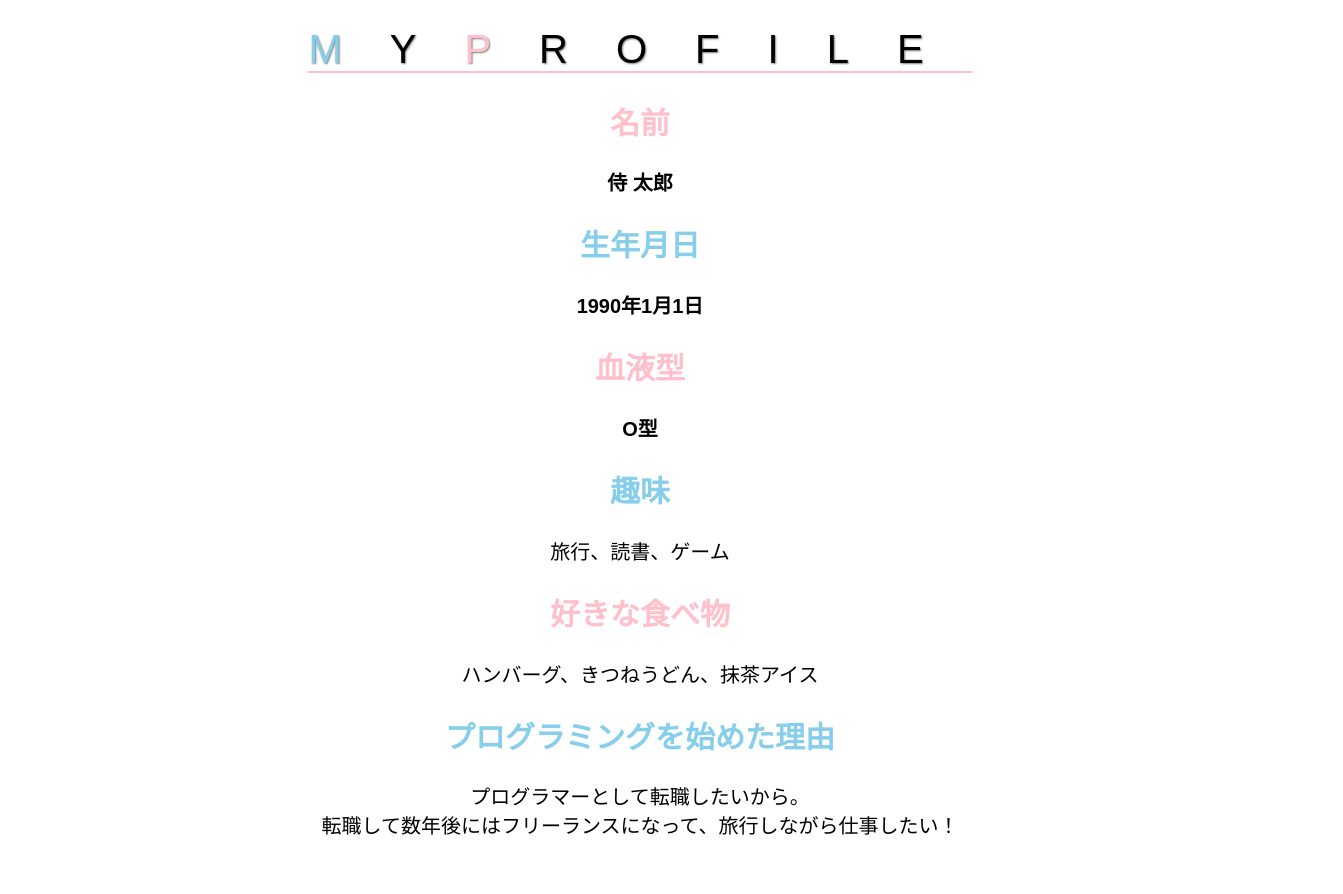
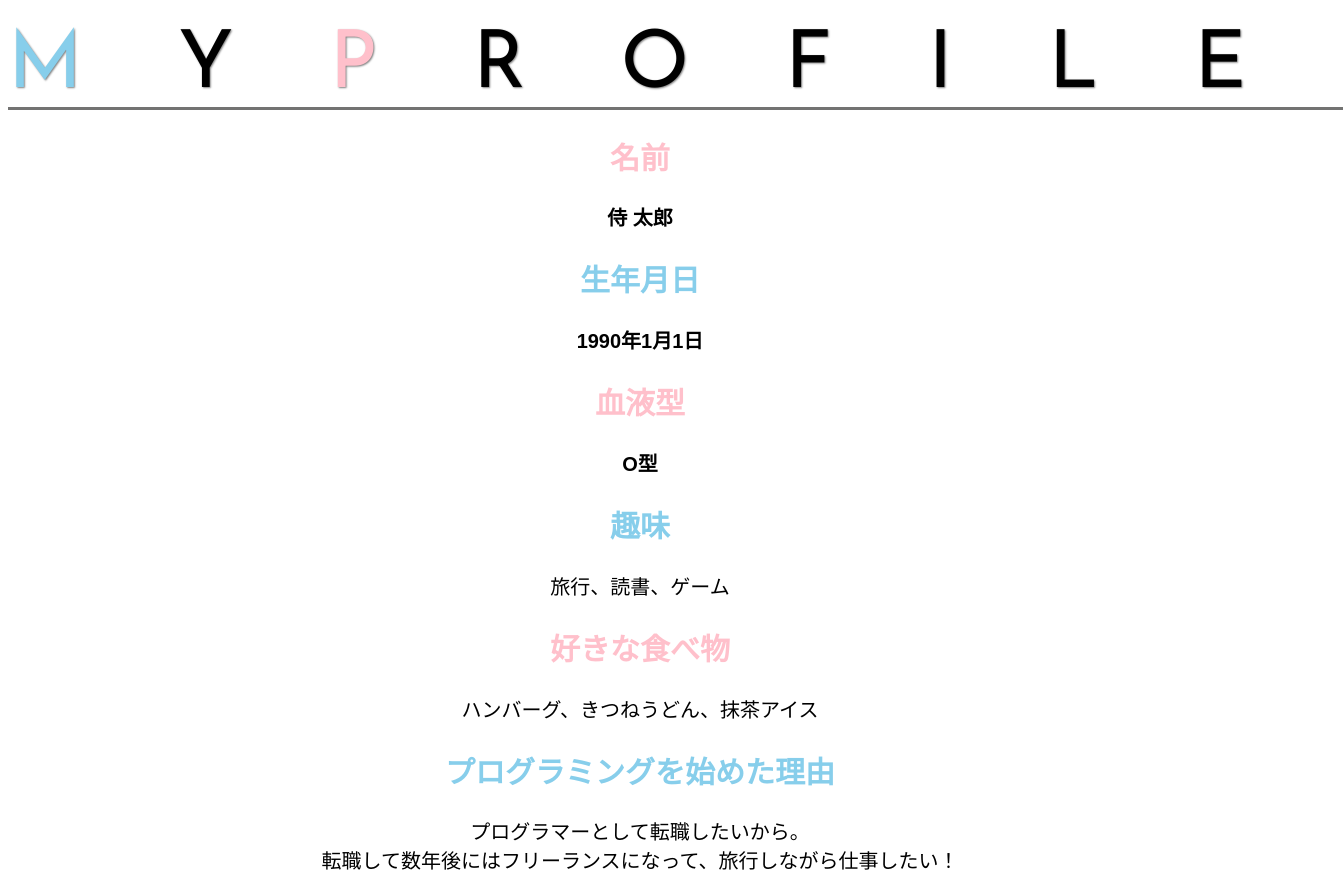
Before and after one commit to hrk0310/html-css-basic-kadai, a plain HTML site: page kadai_014/kadai_014.html in a window 1280 px wide. Shown: the whole page, 1343 px wide, since content can reach past the window. Before the commit the page ends 859 px from the top, so only its background shows below. Drawn offline with Linux system fonts and the light colour scheme.

Commit message:
Add files via upload

```diff
--- a/kadai_014/kadai_014.html
+++ b/kadai_014/kadai_014.html
@@ -5,30 +5,33 @@
     <meta name="description" content="このページは14章の課題です。">
       <meta charset="utf-8">
       <!-- 以下の1行で外部のCSSファイルを読み込みます -->
+
       <link rel="stylesheet" href="style.css">
+      <!-- ここでGoogle Fontsを読み込みます -->
+      <link rel="preconnect" href="https://fonts.googleapis.com">
+      <link rel="preconnect" href="https://fonts.gstatic.com" crossorigin>
+      <link href="https://fonts.googleapis.com/css2?family=Josefin+Sans&display=swap" rel="stylesheet">
 </head>
 
 <body>
-  <link rel="stylesheet" href="web-fonts.css">
-  <!-- ここでGoogle Fontsを読み込みます -->
-  <link rel="preconnect" href="https://fonts.googleapis.com">
-  <link rel="preconnect" href="https://fonts.gstatic.com" crossorigin>
-  <link href="https://fonts.googleapis.com/css2?family=Josefin+Sans&display=swap" rel="stylesheet">
-    <h1><span class="border-bottom-1"><span class="text-bold1">M</span>Y<span class="text-bold2">P</span>ROFILE</h1></span></h1>
-    <h1 class="google-fonts"></h1>
+    <h1><span class="decoretion"><span class="text-bold1">M</span>Y<span class="text-bold2">P</span>ROFILE</h1></span></h1>
 
 
-   <div id="parent">
+    <div class="parent">
     <h2 class="heading1">名前</h2>
     <p class="child">侍 太郎</p>
-    <div class="child"></div>
+  </div>
+    <div class="parent">
     <h2 class="heading2">生年月日</h2>
     <p class="child">1990年1月1日</p>
-    <div class="child"></div>
+  </div>
+    <div class="parent">
     <h2 class="heading1">血液型</h2>
     <p  class="child">O型</p>
-    <div class="child"></div>
-  </div>
+    <div class="child">
+    </div>
+    </div>
+
     <h2 class="heading2">趣味</h2>
     <p>旅行、読書、ゲーム</p>
     <h2 class="heading1">好きな食べ物</h2>
--- a/kadai_014/style.css
+++ b/kadai_014/style.css
@@ -1,32 +1,41 @@
 
 body{ font-family: "Arial", "Meiryo", sans-serif;
        font-size: 20px;
-       text-align: center;}
+       text-align: center;
+      }
 .heading1 {
     color:  rgb(255, 192, 203)
   }
   .heading2 {
     color: skyblue}
-    .border-bottom-1{
-      border-bottom: solid 2px rgb(255, 192, 203)
-     }
 
-     .border-bottom-1{
-        font-size: 40px
-        text-decoration: underline;
+ .decoretion{
+        border-bottom: solid 3px rgb(115, 115, 114) ;
         text-shadow: 1px 1px 2px gray;
         letter-spacing: 1.2em;
+        font-size:2em;
+      font-family: "Josefin Sans", sans-serif;
+      font-optical-sizing: auto;
+      font-weight: 400;
+      font-style: normal;
+    }
+
         .google-fonts
+          /* ここにGoogle Fontsを指定します */
+        .ff_Josefin {
           /* ここにGoogle Fontsを指定します */
           font-family: "Josefin Sans", sans-serif;
           font-optical-sizing: auto;
           font-weight: 400;
           font-style: normal;
+          font-size:2em;
         }
 
-        .child{font-weight: bold;}
+        .parent>p {font-weight: bold;
+        }
+
 
          .text-bold1 {
             color: skyblue;}
         .text-bold2{color: rgb(255, 192, 203)  ;}
-    text-shadow: 1px 1px 2px gray;
+    .text-shadow: 1px 1px 2px gray;
```
